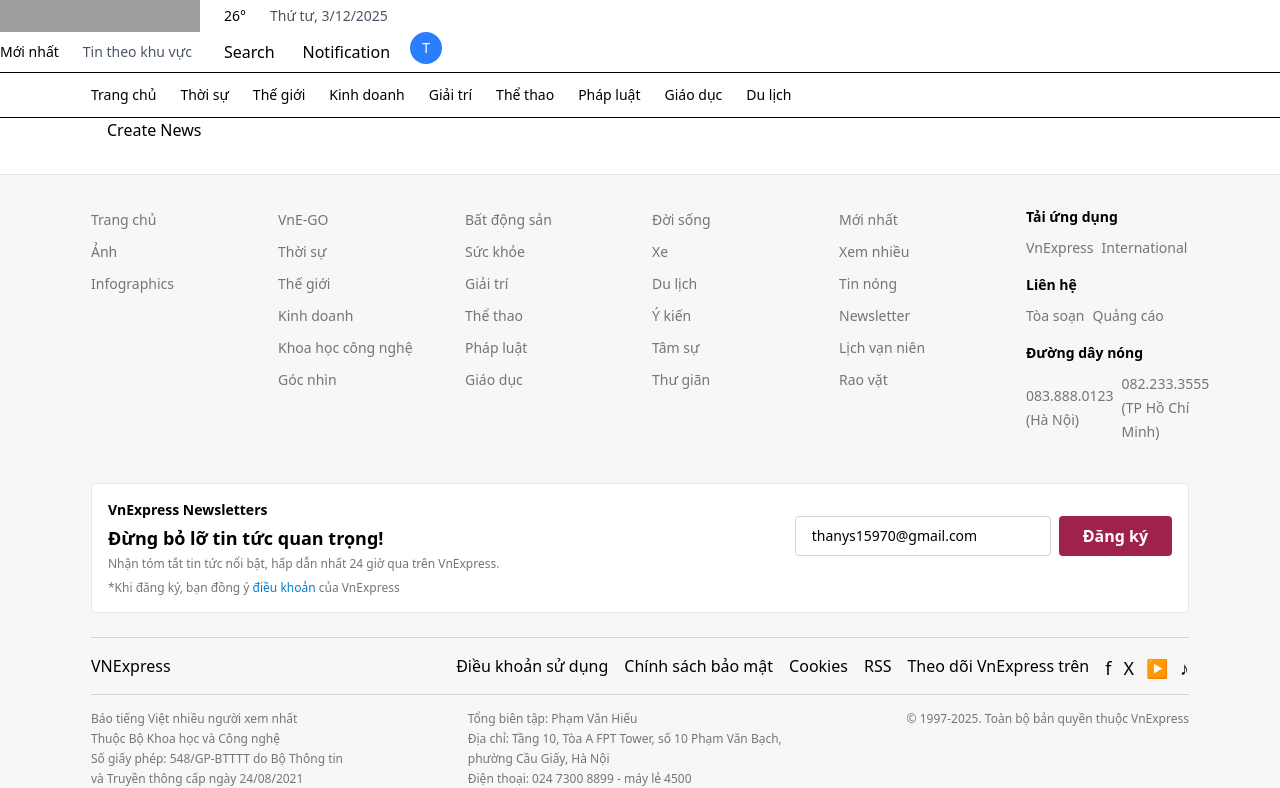
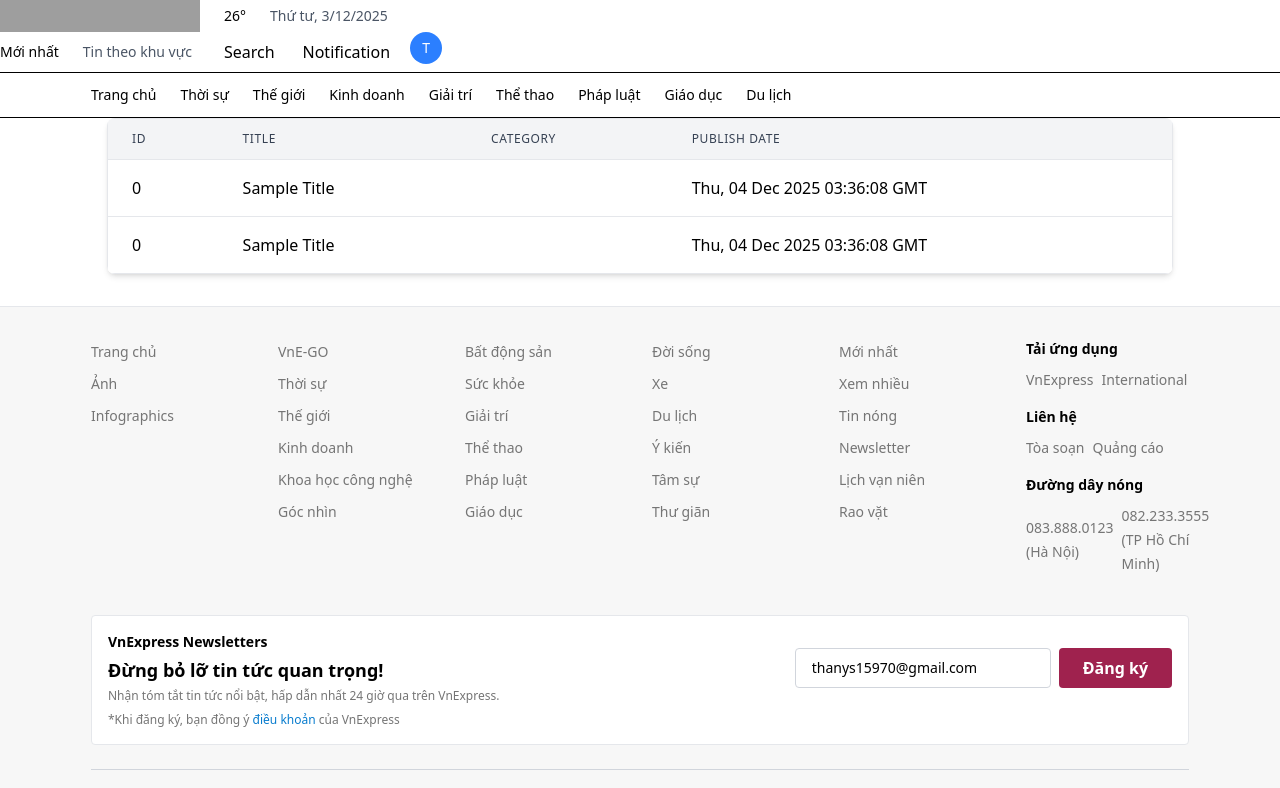
Before and after one commit to thanys21/vnexpress-clone, a Next.js app: page /news in a window 1280 px wide. Shown: the top 788 px of the page. Built offline with nearby package versions, Linux system fonts and the light colour scheme; grey boxes are pictures that could not be loaded.

Commit message:
feat: create-table-n-new-list

```diff
--- a/src/app/news/page.tsx
+++ b/src/app/news/page.tsx
@@ -1,11 +1,7 @@
-import Link from "next/link";
+import NewLists from "@/components/news";
 
 const NewsPage = () => {
-  return (
-    <div>
-      <Link href="/news/create">Create News</Link>
-    </div>
-  );
+  return <NewLists />;
 };
 
 export default NewsPage;
--- /dev/null
+++ b/src/components/common/table/index.tsx
@@ -0,0 +1,100 @@
+import React from "react";
+import Button from "@/components/form/components/button";
+import { TableProps } from "./interface";
+
+const Table = <T,>({
+  columns,
+  data,
+  pagination,
+  // continue
+  fixed,
+}: TableProps<T>): React.ReactElement => {
+  const { total, limit, page, handleChange } = pagination;
+  const totalPages = Math.ceil(total / limit);
+
+  // Continue
+  const renderPaginationButtons = () => {
+    return;
+  };
+
+  return (
+    <div className="w-full">
+      {/* Table */}
+      <div className="overflow-x-auto shadow-md rounded-lg">
+        <table className="min-w-full bg-white border border-gray-200">
+          <thead className="bg-gray-100 border-b border-gray-200">
+            <tr>
+              {columns.map((column, index) => (
+                <th
+                  key={index}
+                  className="px-6 py-3 text-left text-xs font-medium text-gray-700 uppercase tracking-wider"
+                >
+                  {column.title}
+                </th>
+              ))}
+            </tr>
+          </thead>
+          <tbody className="divide-y divide-gray-200">
+            {data.length === 0 ? (
+              <tr>
+                <td
+                  colSpan={columns.length}
+                  className="px-6 py-4 text-center text-gray-500"
+                >
+                  No data
+                </td>
+              </tr>
+            ) : (
+              data.map((item, rowIndex) => (
+                <tr
+                  key={rowIndex}
+                  className="hover:bg-gray-50 transition-colors"
+                >
+                  {columns.map((column, colIndex) => (
+                    <td key={colIndex} className="px-6 py-4 whitespace-nowrap">
+                      {column.value(item, rowIndex)}
+                    </td>
+                  ))}
+                </tr>
+              ))
+            )}
+          </tbody>
+        </table>
+      </div>
+
+      {/* Pagination */}
+      {totalPages > 1 && (
+        // Continue
+        <div className="flex items-center justify-between mt-4 px-4">
+          <div className="flex items-center space-x-2">
+            <Button
+              onClick={() => handleChange(page - 1)}
+              disabled={page === 1}
+              className={`px-3 py-1 border rounded ${
+                page === 1
+                  ? "bg-gray-100 text-gray-400 border-gray-200 cursor-not-allowed"
+                  : "bg-white text-gray-700 border-gray-300 hover:bg-gray-100"
+              }`}
+            >
+              {"<"}
+            </Button>
+
+            <Button
+              onClick={() => handleChange(page + 1)}
+              disabled={page === totalPages}
+              className={`px-3 py-1 border rounded ${
+                page === totalPages
+                  ? "bg-gray-100 text-gray-400 border-gray-200 cursor-not-allowed"
+                  : "bg-white text-gray-700 border-gray-300 hover:bg-gray-100"
+              }`}
+            >
+              {">"}
+            </Button>
+          </div>
+        </div>
+      )}
+    </div>
+  );
+};
+
+export default Table;
--- /dev/null
+++ b/src/components/common/table/interface.ts
@@ -0,0 +1,23 @@
+
+export interface Columns<T> {
+    title: string;
+    type: string;
+    value: (item: T, index: number) => React.ReactElement;
+}
+
+export interface Pagination {
+    total: number;
+    limit: number;
+    page: number;
+    handleChange: (page: number) => void;
+}
+
+export interface TableProps<T> {
+    columns: Columns<T>[];
+    data: T[];
+    pagination: Pagination;
+    fixed?: {
+        title: boolean;
+        firstColumn: boolean;
+    };
+}
--- a/src/components/home/index.tsx
+++ b/src/components/home/index.tsx
@@ -42,7 +42,6 @@
 
 const HomePage = (): React.ReactElement => {
   const [news, setNews] = useState<INew[] | undefined>(undefined);
-  const [img, setImg] = useState<string>("");
   const [hasMore, setHasMore] = useState<boolean>(false);
 
   useEffect(() => {
@@ -60,87 +59,8 @@
     fetchNews();
   }, []);
 
-  const handleFormSubmit = (values: any) => {
-    console.log("values:", values);
-  };
-
-  const handleValidationError = (errors: Record<string, string>) => {
-    console.log("errors:", errors);
-    alert("Vui lòng kiểm tra lại các trường bắt buộc");
-  };
-
   return (
     <div className="max-w-[1130px] p-6">
-      {/* Testing */}
-      <ImageUploadField name="thumbnail" setImgUrl={setImg} />
-
-      <div className="mb-8 p-6 border rounded-lg bg-white shadow">
-        <h2 className="text-2xl font-bold mb-4">Demo Form</h2>
-
-        <Form
-          initialValues={{
-            username: "",
-            email: "",
-            password: "",
-            age: "",
-            country: "",
-          }}
-          schema={validateSchema}
-          onSubmit={handleFormSubmit}
-          onValidationError={handleValidationError}
-        >
-          <InputField
-            name="username"
-            label="Username"
-            placeholder="Enter your username"
-            required
-          />
-
-          <InputField
-            name="email"
-            label="Email"
-            type="email"
-            placeholder="Enter your email"
-            required
-          />
-
-          <InputField
-            name="password"
-            label="Password"
-            type="password"
-            placeholder="Enter your password"
-            required
-          />
-
-          <InputField
-            name="age"
-            label="Age"
-            type="number"
-            placeholder="Enter your age"
-            required
-          />
-
-          <SelectField
-            name="country"
-            label="Country"
-            options={[
-              { label: "Vietnam", value: "vn" },
-              { label: "United States", value: "us" },
-              { label: "Japan", value: "jp" },
-              { label: "South Korea", value: "kr" },
-            ]}
-            placeholder="Select your country"
-            required
-          />
-
-          <div className="flex gap-4">
-            <Button type="submit" variant="primary">
-              Submit
-            </Button>
-          </div>
-        </Form>
-      </div>
-
       <div className="grid grid-cols-12 lg:grid-cols-9 gap-6">
         <div className="col-span-12 lg:col-span-6">
           <HeroSection news={news ?? []} />
--- /dev/null
+++ b/src/components/news/index.tsx
@@ -0,0 +1,57 @@
+import React from "react";
+import Table from "../common/table";
+import { New } from "./interface";
+
+const NewLists = (): React.ReactElement => {
+  const columns = [
+    {
+      title: "ID",
+      type: "number",
+      value: (item: New) => <span>{item.new_id}</span>,
+    },
+    {
+      title: "Title",
+      type: "text",
+      value: (item: New) => <span>{item.title}</span>,
+    },
+    {
+      title: "Category",
+      type: "text",
+      value: (item: New) => <span>{item.category}</span>,
+    },
+    {
+      title: "Publish Date",
+      type: "date",
+      value: (item: New) => (
+        <span>{new Date(item.publish_date).toUTCString()}</span>
+      ),
+    },
+  ];
+
+  return (
+    <Table<New>
+      columns={columns}
+      data={[
+        {
+          title: "Sample Title",
+          new_id: 0,
+          content: "",
+          category: "",
+          publish_date: new Date(),
+          views: 0,
+        },
+        {
+          title: "Sample Title",
+          new_id: 0,
+          content: "",
+          category: "",
+          publish_date: new Date(),
+          views: 0,
+        },
+      ]}
+      pagination={{ total: 2, limit: 10, page: 1, handleChange: () => {} }}
+    />
+  );
+};
+
+export default NewLists;
--- /dev/null
+++ b/src/components/news/interface.ts
@@ -0,0 +1,11 @@
+export interface New {
+    new_id: number;
+    title: string;
+    sub_title?: string;
+    content: string;
+    thumbnail?: string;
+    category: string;
+    author?: string;
+    publish_date: Date;
+    views: number;
+}
```
